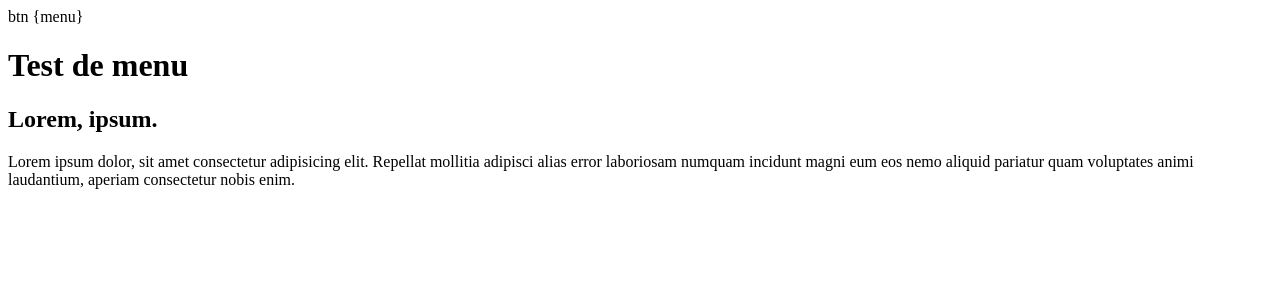
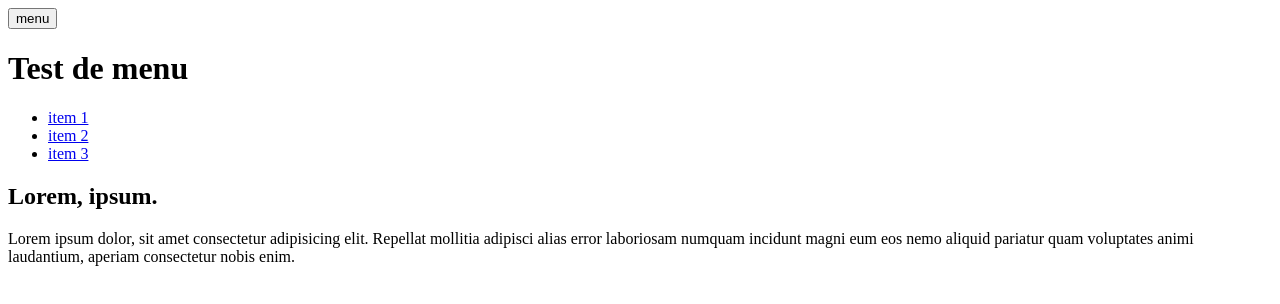
Before and after one commit to MMI-SAE-105/2022-r113-tp2-menu-alpinejs-Viktorghi, a website: page index.html in a window 1280 px wide. Drawn offline with Linux system fonts and the light colour scheme.

Commit message:
Faire la page avec le menu visible

```diff
--- a/index.html
+++ b/index.html
@@ -10,8 +10,15 @@
     <!-- https://emmet.io/ -->
     <!-- header>h1{Test de menu} -->
     <header>
-      btn {menu}
+      <button aria-controls="mainNav">menu</menu></button>
       <h1>Test de menu</h1>
+      <nav id="mainNav">
+        <ul>
+          <li><a href="#">item 1</a></li>
+          <li><a href="#">item 2</a></li>
+          <li><a href="#">item 3</a></li>
+        </ul>
+      </nav>
     </header>
     <!-- h2>lorem2^p>lorem -->
     <h2>Lorem, ipsum.</h2>
```
